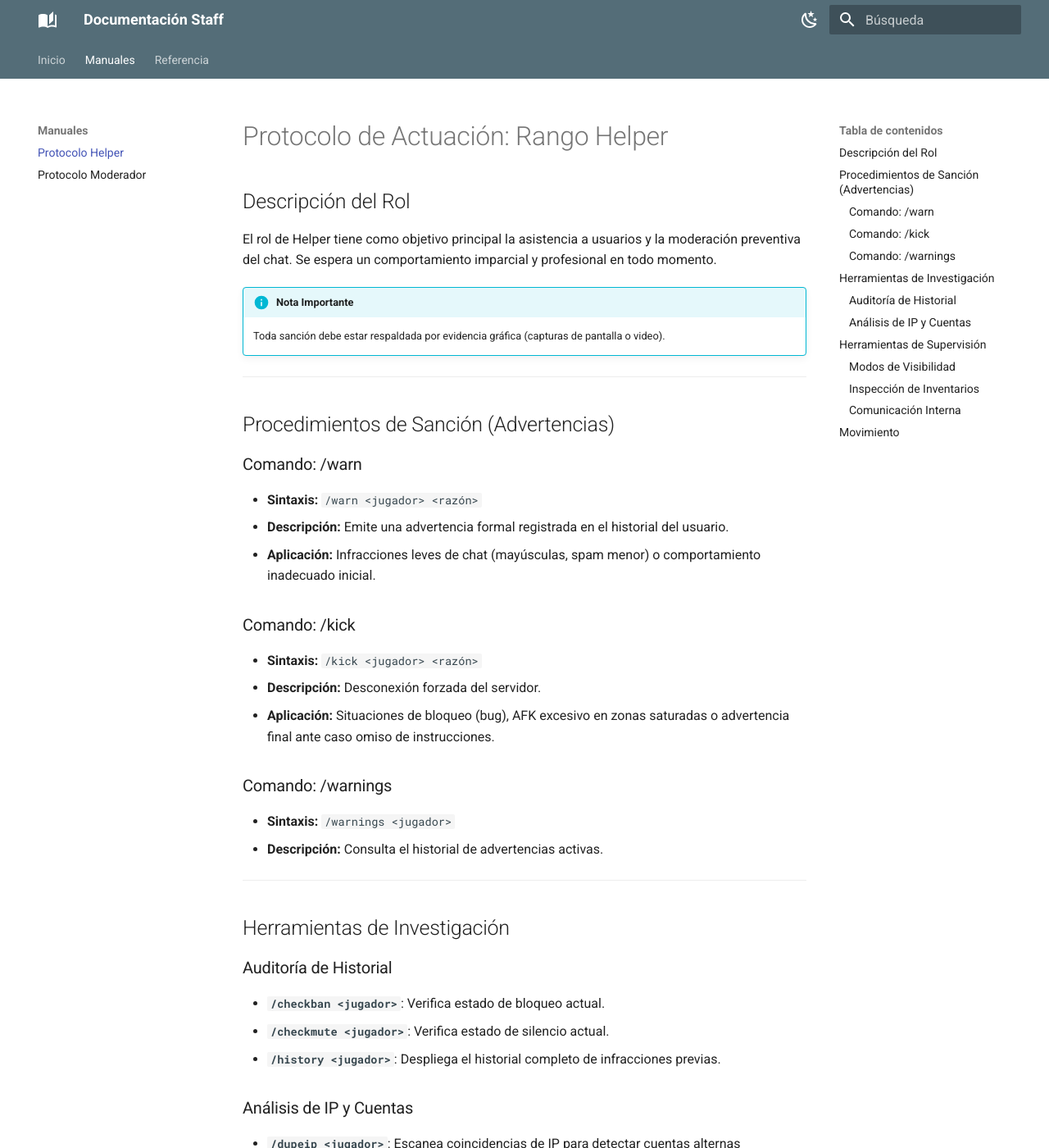
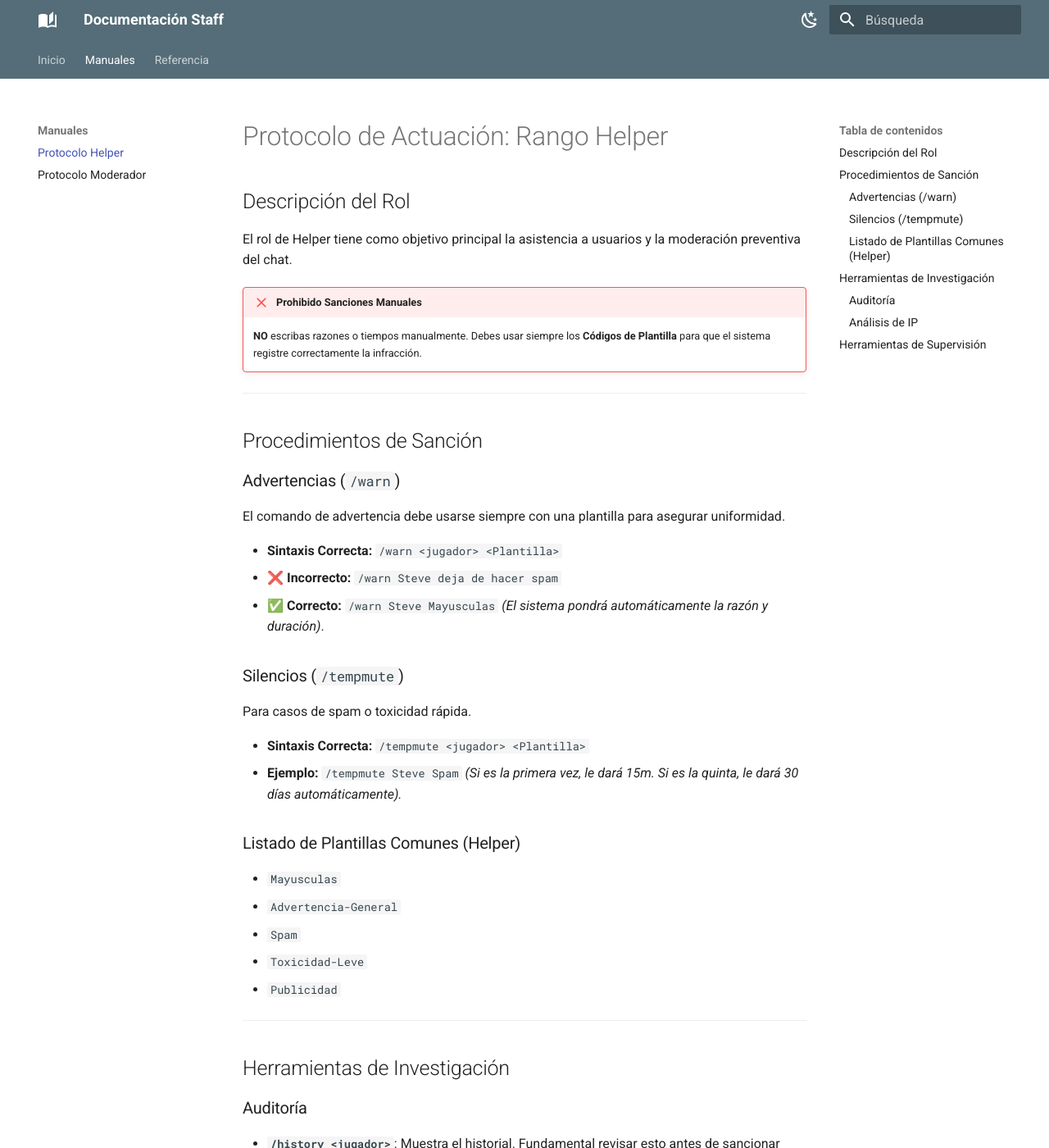
Before and after one commit to ymminnl/page-wiki, an MkDocs documentation site: the page built from docs/guias/helper.md, in a window 1280 px wide and 1400 px high. Shown: the whole window at 82% size. Built offline with MkDocs 1.6.1 and Material for MkDocs 9.7.7, drawn with Linux system fonts in a browser that asks for light colours; some of the changed text lies outside the part shown.

Commit message:
Docs: Actualizar guías para imponer uso estricto de plantillas (Ladders)

```diff
--- a/docs/guias/helper.md
+++ b/docs/guias/helper.md
@@ -1,59 +1,54 @@
 # Protocolo de Actuación: Rango Helper
 
 ## Descripción del Rol
-El rol de Helper tiene como objetivo principal la asistencia a usuarios y la moderación preventiva del chat. Se espera un comportamiento imparcial y profesional en todo momento.
+El rol de Helper tiene como objetivo principal la asistencia a usuarios y la moderación preventiva del chat.
 
-!!! info "Nota Importante"
-    Toda sanción debe estar respaldada por evidencia gráfica (capturas de pantalla o video).
+!!! failure "Prohibido Sanciones Manuales"
+    **NO** escribas razones o tiempos manualmente. Debes usar siempre los **Códigos de Plantilla** para que el sistema registre correctamente la infracción.
 
 ---
 
-## Procedimientos de Sanción (Advertencias)
+## Procedimientos de Sanción
 
-### Comando: /warn
-*   **Sintaxis:** `/warn <jugador> <razón>`
-*   **Descripción:** Emite una advertencia formal registrada en el historial del usuario.
-*   **Aplicación:** Infracciones leves de chat (mayúsculas, spam menor) o comportamiento inadecuado inicial.
+### Advertencias (`/warn`)
+El comando de advertencia debe usarse siempre con una plantilla para asegurar uniformidad.
 
-### Comando: /kick
-*   **Sintaxis:** `/kick <jugador> <razón>`
-*   **Descripción:** Desconexión forzada del servidor.
-*   **Aplicación:** Situaciones de bloqueo (bug), AFK excesivo en zonas saturadas o advertencia final ante caso omiso de instrucciones.
+*   **Sintaxis Correcta:** `/warn <jugador> <Plantilla>`
+*   **❌ Incorrecto:** `/warn Steve deja de hacer spam`
+*   **✅ Correcto:** `/warn Steve Mayusculas`
+    *(El sistema pondrá automáticamente la razón y duración)*.
 
-### Comando: /warnings
-*   **Sintaxis:** `/warnings <jugador>`
-*   **Descripción:** Consulta el historial de advertencias activas.
+### Silencios (`/tempmute`)
+Para casos de spam o toxicidad rápida.
+
+*   **Sintaxis Correcta:** `/tempmute <jugador> <Plantilla>`
+*   **Ejemplo:** `/tempmute Steve Spam`
+    *(Si es la primera vez, le dará 15m. Si es la quinta, le dará 30 días automáticamente).*
+
+### Listado de Plantillas Comunes (Helper)
+*   `Mayusculas`
+*   `Advertencia-General`
+*   `Spam`
+*   `Toxicidad-Leve`
+*   `Publicidad`
 
 ---
 
 ## Herramientas de Investigación
 
-### Auditoría de Historial
-*   **`/checkban <jugador>`**: Verifica estado de bloqueo actual.
-*   **`/checkmute <jugador>`**: Verifica estado de silencio actual.
-*   **`/history <jugador>`**: Despliega el historial completo de infracciones previas.
+### Auditoría
+*   **`/history <jugador>`**: Muestra el historial. Fundamental revisar esto antes de sancionar para ver si es reincidente.
+*   **`/checkban <jugador>`** / **`/checkmute <jugador>`**: Verificar estado actual.
 
-### Análisis de IP y Cuentas
-*   **`/dupeip <jugador>`**: Escanea coincidencias de IP para detectar cuentas alternas (multicuentas).
-*   **`/geoip <jugador>`**: Provee información de geolocalización de la conexión.
-    *   *Uso:* Detección de accesos inusuales o cuentas comprometidas.
+### Análisis de IP
+*   **`/dupeip <jugador>`**: Revisa si el jugador tiene otras cuentas.
+*   **`/geoip <jugador>`**: Ubicación de conexión.
 
 ---
 
 ## Herramientas de Supervisión
 
-### Modos de Visibilidad
-*   **`/vanish`**: Activa el modo invisible. Es obligatorio su uso durante procesos de monitoreo de sospechosos.
-
-### Inspección de Inventarios
-*   **`/invsee <jugador>`**: Visualización del inventario en tiempo real.
-*   **`/enderchest <jugador>`**: Visualización del cofre de ender.
-
-### Comunicación Interna
-*   **`/staffchat`**: Canal exclusivo de comunicación del equipo.
-    *   *Protocolo:* Todo reporte interno o duda sobre sanciones debe tratarse por este medio.
-
----
-
-## Movimiento
-*   **`/tp <jugador>`**: Teletransportación directa a la ubicación del usuario.
+*   **`/vanish`**: Modo invisible obligatorio para espectar.
+*   **`/invsee <jugador>`**: Ver inventario.
+*   **`/staffchat`**: Comunicación interna.
+*   **`/tp <jugador>`**: Teletransporte.
```
Also changed, not shown: docs/guias/moderador.md (+30 -31 lines).
